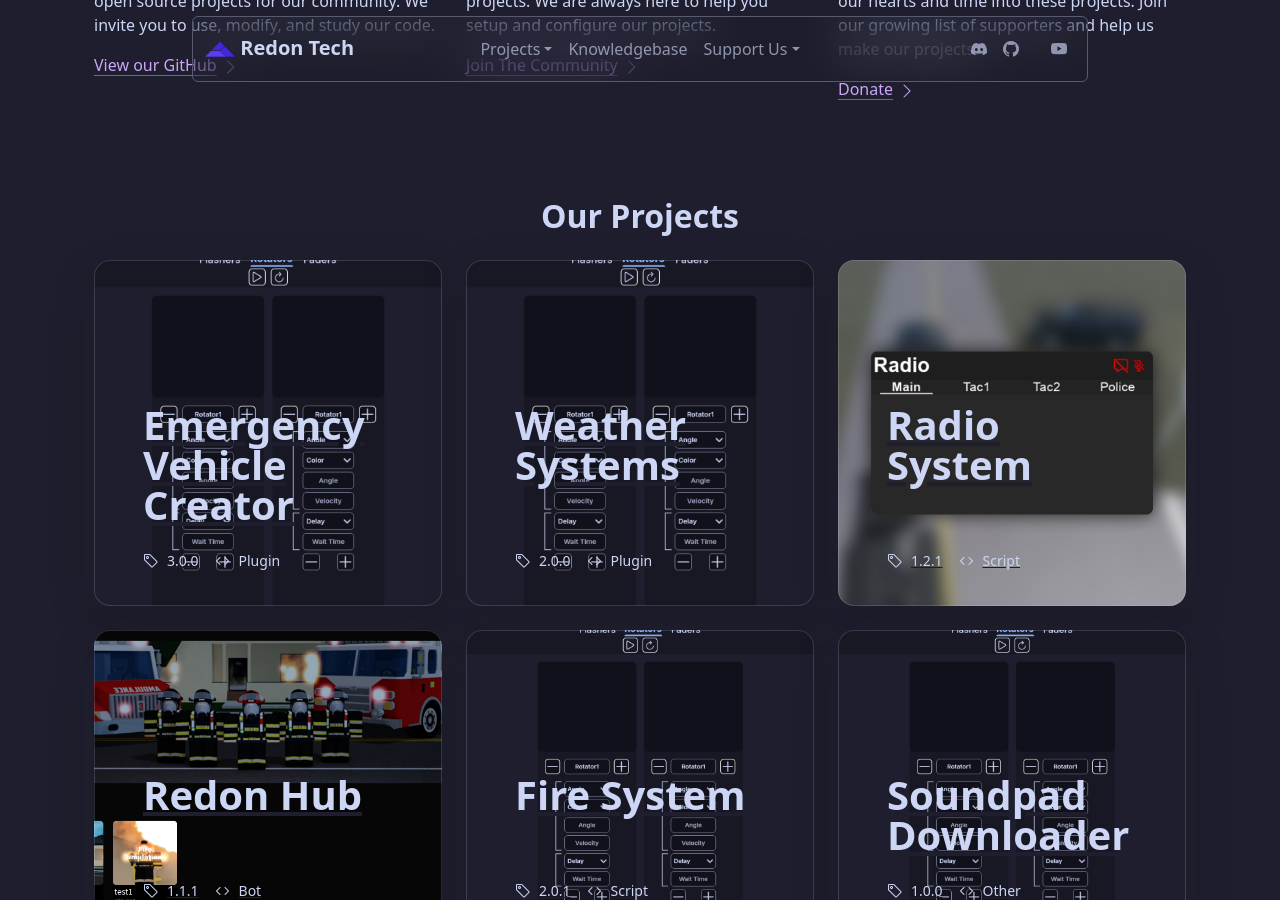
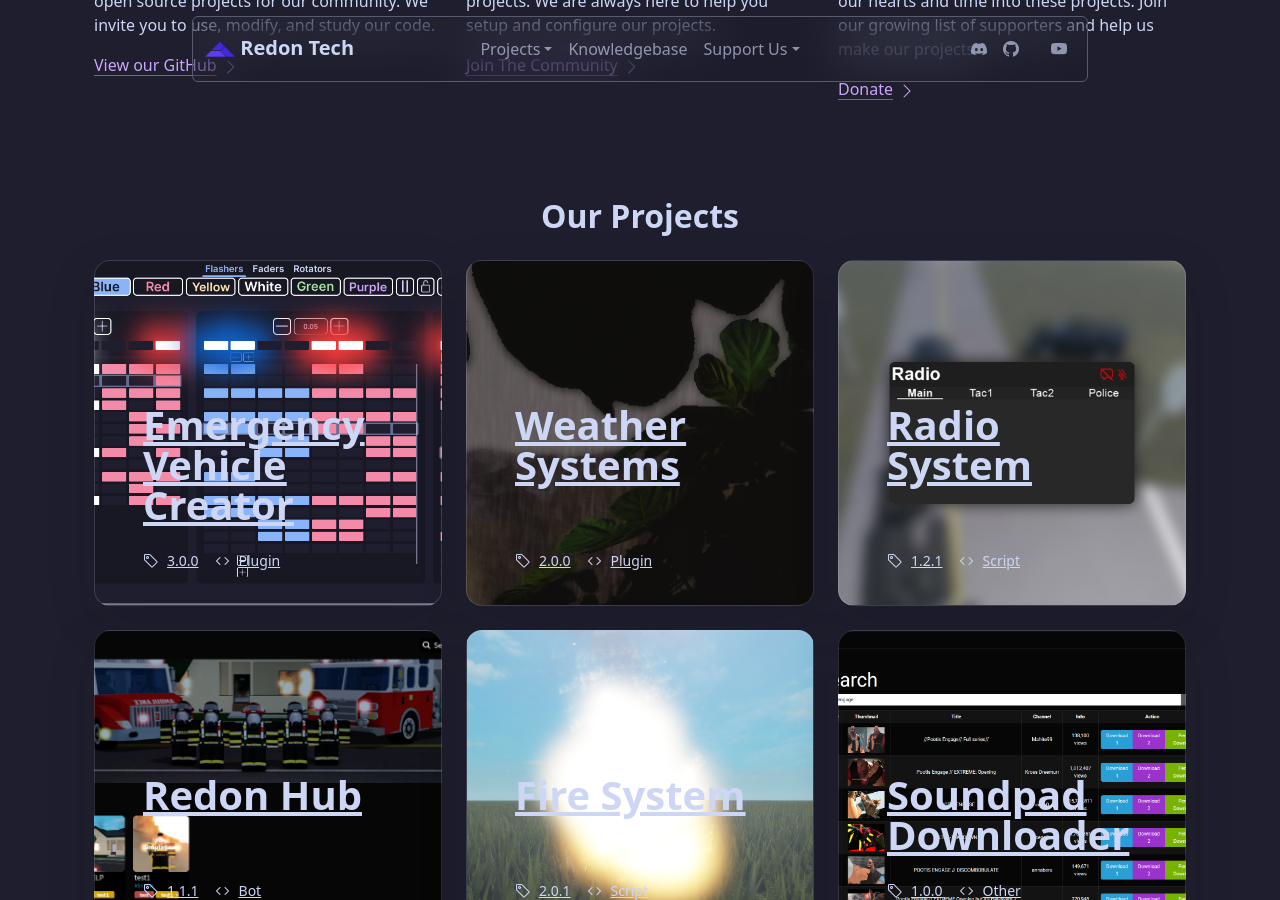
Before and after one commit to Redon-Tech/website, a Jekyll site: the page built from index.md, in a window 1280 px wide and 900 px high, scrolled down 1109 px. Built offline with Jekyll 4.4.1, drawn with Linux system fonts in a browser that asks for light colours; some web fonts are replaced.

Commit message:
fix: homepage cards

```diff
--- a/_layouts/home.html
+++ b/_layouts/home.html
@@ -85,7 +85,7 @@ layout: default
     {% for project in site.data.projects %}
     <div class="col">
       <a href="{{ project.link }}" target="_blank"
-        class="card-hover card card-cover h-100 overflow-hidden text-bg-dark rounded-4 shadow-crust project-image"
+        class="card-hover card card-cover h-100 overflow-hidden rounded-4 shadow-crust project-image"
         style="background-image: url('assets/images/{{ project.image }}');">
         <div class="d-flex flex-column h-100 p-5 pb-3 text-dark text-shadow-1">
           <h3 class="pt-5 mt-5 mb-4 display-6 lh-1 fw-bold align-text-bottom">{{ project.name }}</h3>
--- a/_sass/site.scss
+++ b/_sass/site.scss
@@ -103,9 +103,11 @@ article {
 }
 
 .project-image {
-    background-position: center;
-    background-size: auto 115%;
+    background-size: cover;
     background-repeat: no-repeat;
+    background-position: 50% 50%;
+    width: 100%;
+    height: 100%;
 }
 
 .card-hover {
```
Also changed, not shown: _data/projects.yml (+4 -4 lines), assets/images/EVC.png (added), assets/images/FS.png (added), assets/images/SP-D.png (added), assets/images/WS.png (added).
